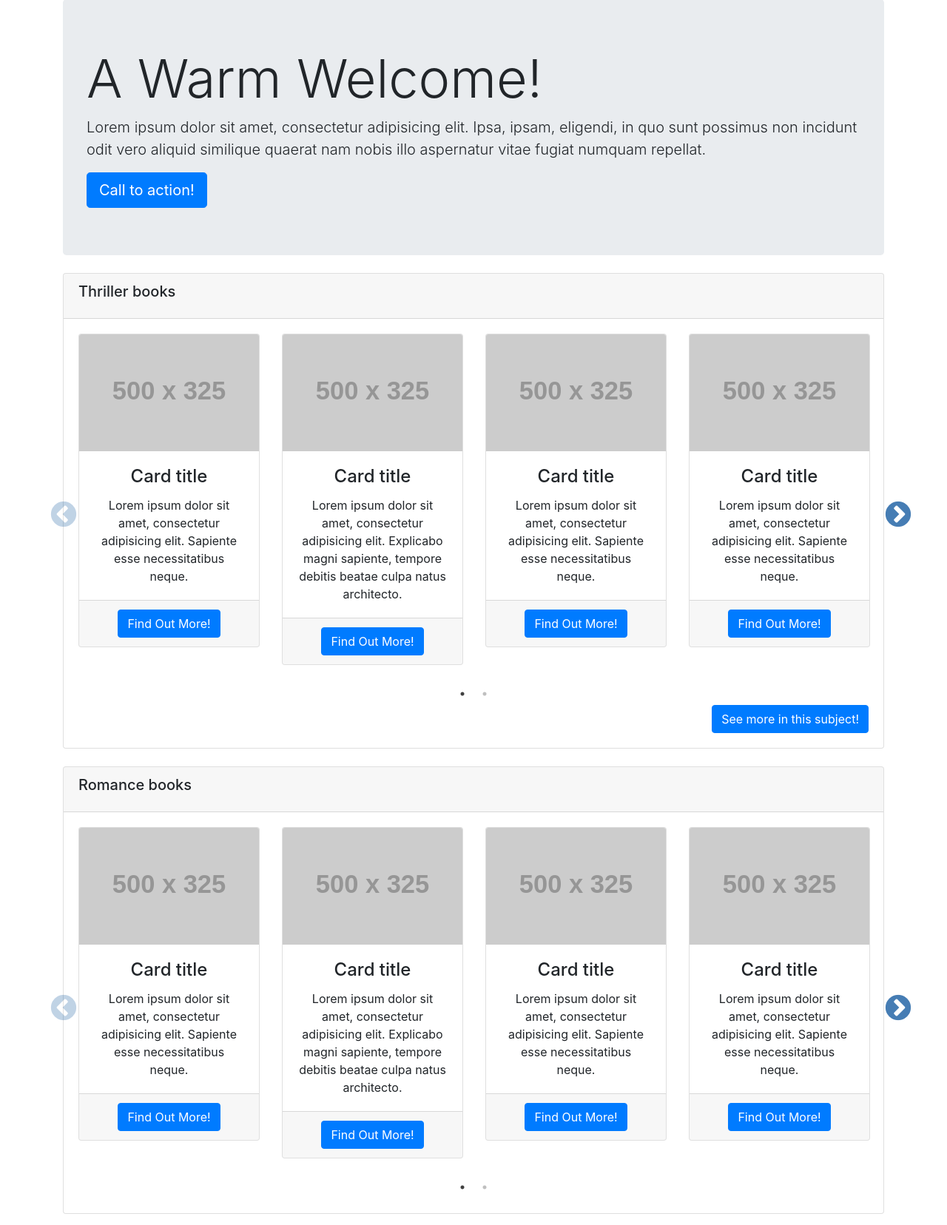
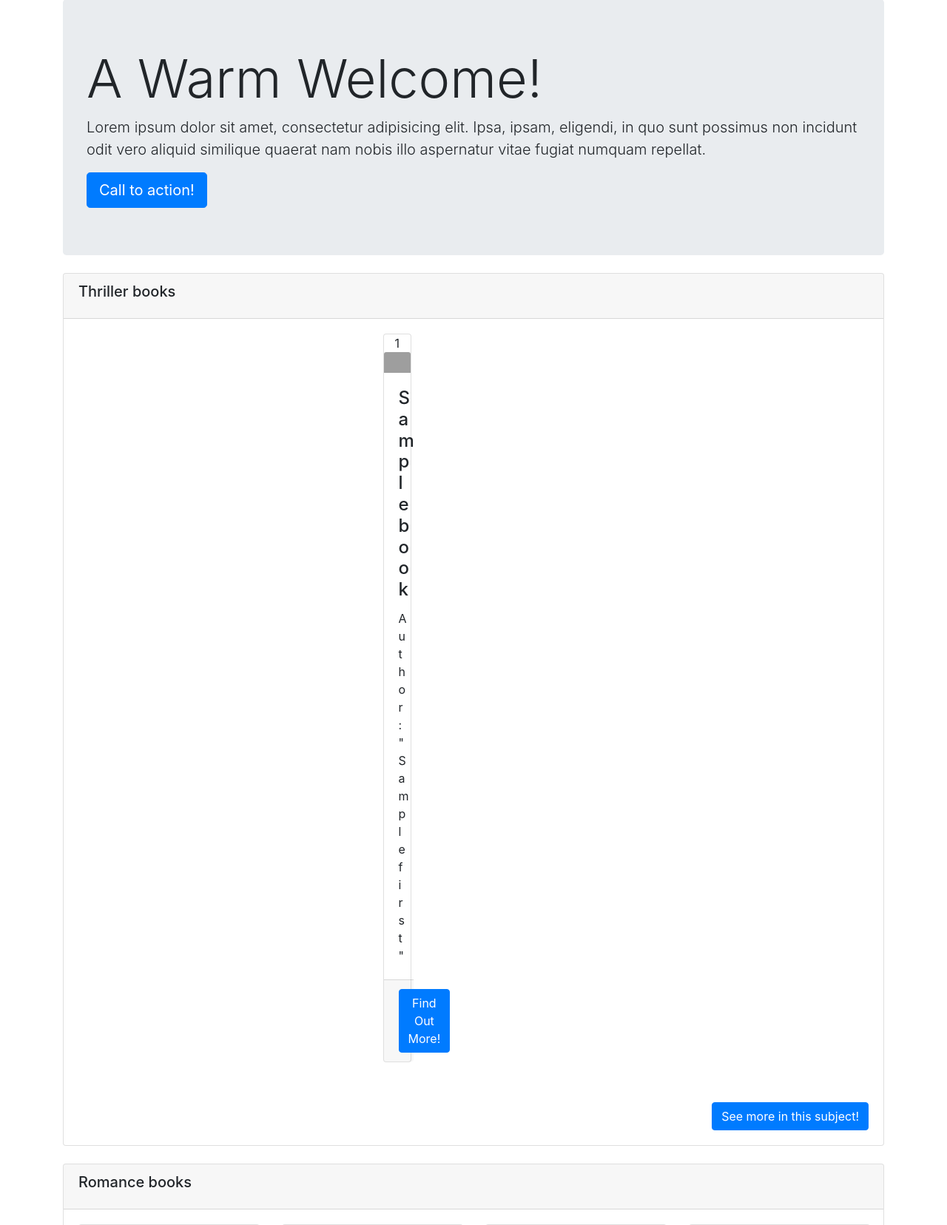
Before and after one commit to sajib-4414/infovislibraryproject, a Django app: template infovisproject1/library/templates/index.html in a window 1280 px wide. Shown: the part 81-1737 px from the top of the page at 74% size. Run offline with Django 3.2, Linux system fonts and the light colour scheme; the template is opened without the code that fills it: most values are stand-ins (such as "Sample title", 1, 10 or a date in 2020); grey boxes labelled with a size stand in for pictures from a placeholder-image service; some libraries are stand-ins or nearby versions; grey boxes are pictures that could not be loaded.

Commit message:
book listing api call in home page done with many improvement needed. - image is one of them, cannot get image

```diff
--- a/infovisproject1/library/templates/index.html
+++ b/infovisproject1/library/templates/index.html
@@ -31,6 +31,129 @@
             {#            <h5 class="card-title">Special title treatment</h5>#}
             <div class="row text-center my-slider-class">
 
+                {% for book in romance_books %}
+{#                    <h2><a href="{{ posts.get_absolute_url }}"> {{ posts.title }}  </a></h2>#}
+{#                    <small> Written by {{ posts.author }} on {{ posts.published }} in#}
+{#                        <a href="{{ posts.category.get_absolute_url }}"> {{ posts.category }}</a>#}
+{#                    </small>#}
+{#                    {{ posts.content|truncatewords:40|linebreaks }}#}
+
+                    <div class="col-lg-3 col-md-6 mb-4">
+                    <div class="card h-100">
+                        {{book.cover_id}}
+                        <img class="card-img-top" src="http://covers.openlibrary.org/b/id/{{book.cover_id}}-S" alt="cannot load image">
+                        <div class="card-body">
+                            <h4 class="card-title">{{ book.title }}</h4>
+                            <p class="card-text">Author: "{{ book.authors.first.name }}"</p>
+                        </div>
+                        <div class="card-footer">
+                            <a href="#" class="btn btn-primary">Find Out More!</a>
+                        </div>
+                    </div>
+                </div>
+
+                {% endfor %}
+{#                <div class="col-lg-3 col-md-6 mb-4">#}
+{#                    <div class="card h-100">#}
+{#                        <img class="card-img-top" src="http://placehold.it/500x325" alt="">#}
+{#                        <div class="card-body">#}
+{#                            <h4 class="card-title">Card title</h4>#}
+{#                            <p class="card-text">Lorem ipsum dolor sit amet, consectetur adipisicing elit. Sapiente esse#}
+{#                                necessitatibus neque.</p>#}
+{#                        </div>#}
+{#                        <div class="card-footer">#}
+{#                            <a href="#" class="btn btn-primary">Find Out More!</a>#}
+{#                        </div>#}
+{#                    </div>#}
+{#                </div>#}
+
+{#                <div class="col-lg-3 col-md-6 mb-4">#}
+{#                    <div class="card h-100">#}
+{#                        <img class="card-img-top" src="http://placehold.it/500x325" alt="">#}
+{#                        <div class="card-body">#}
+{#                            <h4 class="card-title">Card title</h4>#}
+{#                            <p class="card-text">Lorem ipsum dolor sit amet, consectetur adipisicing elit. Explicabo#}
+{#                                magni#}
+{#                                sapiente, tempore debitis beatae culpa natus architecto.</p>#}
+{#                        </div>#}
+{#                        <div class="card-footer">#}
+{#                            <a href="#" class="btn btn-primary">Find Out More!</a>#}
+{#                        </div>#}
+{#                    </div>#}
+{#                </div>#}
+
+{#                <div class="col-lg-3 col-md-6 mb-4">#}
+{#                    <div class="card h-100">#}
+{#                        <img class="card-img-top" src="http://placehold.it/500x325" alt="">#}
+{#                        <div class="card-body">#}
+{#                            <h4 class="card-title">Card title</h4>#}
+{#                            <p class="card-text">Lorem ipsum dolor sit amet, consectetur adipisicing elit. Sapiente esse#}
+{#                                necessitatibus neque.</p>#}
+{#                        </div>#}
+{#                        <div class="card-footer">#}
+{#                            <a href="#" class="btn btn-primary">Find Out More!</a>#}
+{#                        </div>#}
+{#                    </div>#}
+{#                </div>#}
+
+{#                <div class="col-lg-3 col-md-6 mb-4">#}
+{#                    <div class="card h-100">#}
+{#                        <img class="card-img-top" src="http://placehold.it/500x325" alt="">#}
+{#                        <div class="card-body">#}
+{#                            <h4 class="card-title">Card title</h4>#}
+{#                            <p class="card-text">Lorem ipsum dolor sit amet, consectetur adipisicing elit. Sapiente esse#}
+{#                                necessitatibus neque.</p>#}
+{#                        </div>#}
+{#                        <div class="card-footer">#}
+{#                            <a href="#" class="btn btn-primary">Find Out More!</a>#}
+{#                        </div>#}
+{#                    </div>#}
+{#                </div>#}
+
+{#                <div class="col-lg-3 col-md-6 mb-4">#}
+{#                    <div class="card h-100">#}
+{#                        <img class="card-img-top" src="http://placehold.it/500x325" alt="">#}
+{#                        <div class="card-body">#}
+{#                            <h4 class="card-title">Card title</h4>#}
+{#                            <p class="card-text">Lorem ipsum dolor sit amet, consectetur adipisicing elit. Sapiente esse#}
+{#                                necessitatibus neque.</p>#}
+{#                        </div>#}
+{#                        <div class="card-footer">#}
+{#                            <a href="#" class="btn btn-primary">Find Out More!</a>#}
+{#                        </div>#}
+{#                    </div>#}
+{#                </div>#}
+
+{#                <div class="col-lg-3 col-md-6 mb-4">#}
+{#                    <div class="card h-100">#}
+{#                        <img class="card-img-top" src="http://placehold.it/500x325" alt="">#}
+{#                        <div class="card-body">#}
+{#                            <h4 class="card-title">Card title</h4>#}
+{#                            <p class="card-text">Lorem ipsum dolor sit amet, consectetur adipisicing elit. Explicabo#}
+{#                                magni#}
+{#                                sapiente, tempore debitis beatae culpa natus architecto.</p>#}
+{#                        </div>#}
+{#                        <div class="card-footer">#}
+{#                            <a href="#" class="btn btn-primary">Find Out More!</a>#}
+{#                        </div>#}
+{#                    </div>#}
+{#                </div>#}
+
+            </div>
+            <!-- /.row -->
+            <a href="#" class="btn btn-primary float-right">See more in this subject!</a>
+        </div>
+
+    </div>
+    <br>
+    <div class="card">
+        <div class="card-header">
+            <h5 class="card-title">Romance books</h5>
+        </div>
+        <div class="card-body">
+            {#            <h5 class="card-title">Special title treatment</h5>#}
+            <div class="row text-center my-slider-class">
+
                 <div class="col-lg-3 col-md-6 mb-4">
                     <div class="card h-100">
                         <img class="card-img-top" src="http://placehold.it/500x325" alt="">
@@ -50,7 +173,8 @@
                         <img class="card-img-top" src="http://placehold.it/500x325" alt="">
                         <div class="card-body">
                             <h4 class="card-title">Card title</h4>
-                    <p class="card-text">Lorem ipsum dolor sit amet, consectetur adipisicing elit. Explicabo magni
+                            <p class="card-text">Lorem ipsum dolor sit amet, consectetur adipisicing elit. Explicabo
+                                magni
                                 sapiente, tempore debitis beatae culpa natus architecto.</p>
                         </div>
                         <div class="card-footer">
@@ -106,7 +230,8 @@
                         <img class="card-img-top" src="http://placehold.it/500x325" alt="">
                         <div class="card-body">
                             <h4 class="card-title">Card title</h4>
-                    <p class="card-text">Lorem ipsum dolor sit amet, consectetur adipisicing elit. Explicabo magni
+                            <p class="card-text">Lorem ipsum dolor sit amet, consectetur adipisicing elit. Explicabo
+                                magni
                                 sapiente, tempore debitis beatae culpa natus architecto.</p>
                         </div>
                         <div class="card-footer">
@@ -117,14 +242,14 @@
 
             </div>
             <!-- /.row -->
-<a href="#" class="btn btn-primary float-right">See more in this subject!</a>
+
+        </div>
     </div>
 
-    </div>
     <br>
     <div class="card">
         <div class="card-header">
-            <h5 class="card-title">Romance books</h5>
+            <h5 class="card-title">Arts books</h5>
         </div>
         <div class="card-body">
             {#            <h5 class="card-title">Special title treatment</h5>#}
@@ -149,7 +274,8 @@
                         <img class="card-img-top" src="http://placehold.it/500x325" alt="">
                         <div class="card-body">
                             <h4 class="card-title">Card title</h4>
-                    <p class="card-text">Lorem ipsum dolor sit amet, consectetur adipisicing elit. Explicabo magni
+                            <p class="card-text">Lorem ipsum dolor sit amet, consectetur adipisicing elit. Explicabo
+                                magni
                                 sapiente, tempore debitis beatae culpa natus architecto.</p>
                         </div>
                         <div class="card-footer">
@@ -205,106 +331,8 @@
                         <img class="card-img-top" src="http://placehold.it/500x325" alt="">
                         <div class="card-body">
                             <h4 class="card-title">Card title</h4>
-                    <p class="card-text">Lorem ipsum dolor sit amet, consectetur adipisicing elit. Explicabo magni
-                        sapiente, tempore debitis beatae culpa natus architecto.</p>
-                </div>
-                <div class="card-footer">
-                    <a href="#" class="btn btn-primary">Find Out More!</a>
-                </div>
-            </div>
-        </div>
-
-    </div>
-    <!-- /.row -->
-
-        </div>
-    </div>
-
-    <br>
-    <div class="card">
-        <div class="card-header">
-            <h5 class="card-title">Arts books</h5>
-        </div>
-        <div class="card-body">
-{#            <h5 class="card-title">Special title treatment</h5>#}
-                <div class="row text-center my-slider-class">
-
-        <div class="col-lg-3 col-md-6 mb-4">
-            <div class="card h-100">
-                <img class="card-img-top" src="http://placehold.it/500x325" alt="">
-                <div class="card-body">
-                    <h4 class="card-title">Card title</h4>
-                    <p class="card-text">Lorem ipsum dolor sit amet, consectetur adipisicing elit. Sapiente esse
-                        necessitatibus neque.</p>
-                </div>
-                <div class="card-footer">
-                    <a href="#" class="btn btn-primary">Find Out More!</a>
-                </div>
-            </div>
-        </div>
-
-        <div class="col-lg-3 col-md-6 mb-4">
-            <div class="card h-100">
-                <img class="card-img-top" src="http://placehold.it/500x325" alt="">
-                <div class="card-body">
-                    <h4 class="card-title">Card title</h4>
-                    <p class="card-text">Lorem ipsum dolor sit amet, consectetur adipisicing elit. Explicabo magni
-                        sapiente, tempore debitis beatae culpa natus architecto.</p>
-                </div>
-                <div class="card-footer">
-                    <a href="#" class="btn btn-primary">Find Out More!</a>
-                </div>
-            </div>
-        </div>
-
-        <div class="col-lg-3 col-md-6 mb-4">
-            <div class="card h-100">
-                <img class="card-img-top" src="http://placehold.it/500x325" alt="">
-                <div class="card-body">
-                    <h4 class="card-title">Card title</h4>
-                    <p class="card-text">Lorem ipsum dolor sit amet, consectetur adipisicing elit. Sapiente esse
-                        necessitatibus neque.</p>
-                </div>
-                <div class="card-footer">
-                    <a href="#" class="btn btn-primary">Find Out More!</a>
-                </div>
-            </div>
-        </div>
-
-        <div class="col-lg-3 col-md-6 mb-4">
-            <div class="card h-100">
-                <img class="card-img-top" src="http://placehold.it/500x325" alt="">
-                <div class="card-body">
-                    <h4 class="card-title">Card title</h4>
-                    <p class="card-text">Lorem ipsum dolor sit amet, consectetur adipisicing elit. Sapiente esse
-                        necessitatibus neque.</p>
-                </div>
-                <div class="card-footer">
-                    <a href="#" class="btn btn-primary">Find Out More!</a>
-                </div>
-            </div>
-        </div>
-
-        <div class="col-lg-3 col-md-6 mb-4">
-            <div class="card h-100">
-                <img class="card-img-top" src="http://placehold.it/500x325" alt="">
-                <div class="card-body">
-                    <h4 class="card-title">Card title</h4>
-                    <p class="card-text">Lorem ipsum dolor sit amet, consectetur adipisicing elit. Sapiente esse
-                        necessitatibus neque.</p>
-                </div>
-                <div class="card-footer">
-                    <a href="#" class="btn btn-primary">Find Out More!</a>
-                </div>
-            </div>
-        </div>
-
-        <div class="col-lg-3 col-md-6 mb-4">
-            <div class="card h-100">
-                <img class="card-img-top" src="http://placehold.it/500x325" alt="">
-                <div class="card-body">
-                    <h4 class="card-title">Card title</h4>
-                    <p class="card-text">Lorem ipsum dolor sit amet, consectetur adipisicing elit. Explicabo magni
+                            <p class="card-text">Lorem ipsum dolor sit amet, consectetur adipisicing elit. Explicabo
+                                magni
                                 sapiente, tempore debitis beatae culpa natus architecto.</p>
                         </div>
                         <div class="card-footer">
```
Also changed, not shown: infovisproject1/library/views.py (+16 -1 lines). Lines whose indentation alone changed are shown as unchanged.
